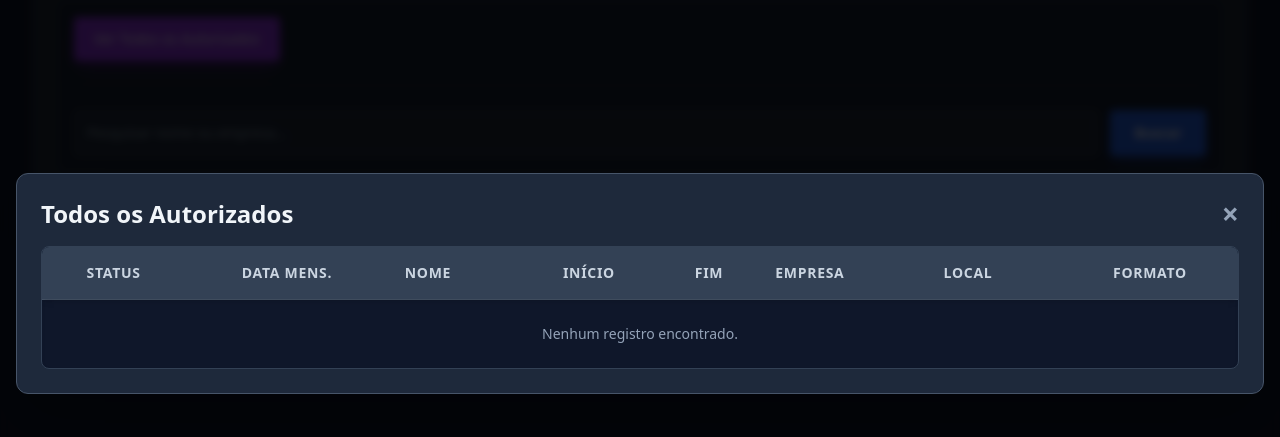
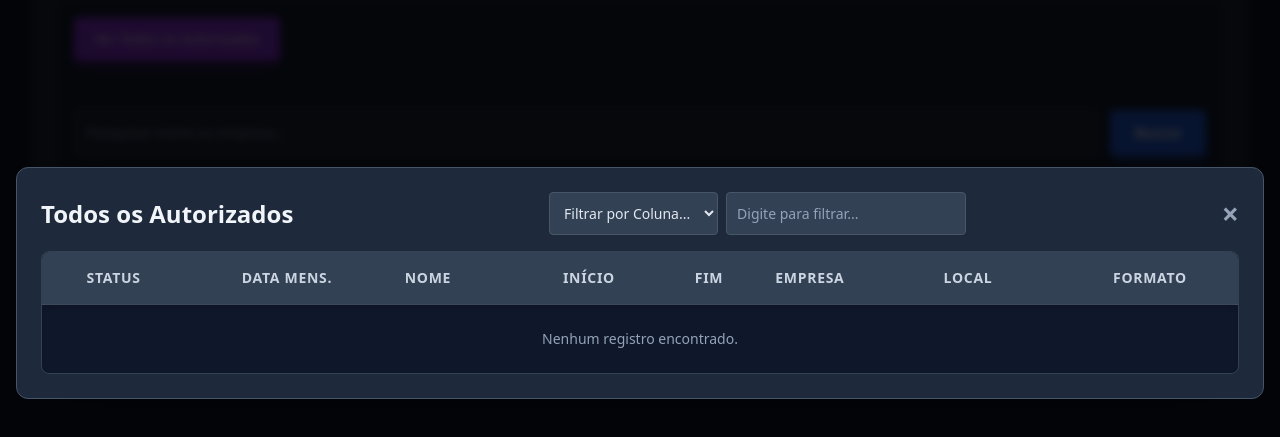
Before and after one commit to RSRocha20/consulta-autorizados, a website: page public/index.html in a window 1280 px wide. Both pictures are taken after a click on the button "Ver Todos os Autorizados". Shown: the part 117-554 px from the top of the page. Drawn offline with nearby package versions, Linux system fonts and the light colour scheme; no server answers.

Commit message:
Adiciona opcao de filtro por coluna na tabela

```diff
--- a/public/index.html
+++ b/public/index.html
@@ -63,8 +63,25 @@
     <div id="modal-tabela" class="fixed inset-0 bg-black/80 hidden flex justify-center items-center z-40 backdrop-blur-sm p-2 md:p-4">
         <div class="bg-slate-800 border border-slate-600 p-4 md:p-6 rounded-xl shadow-2xl w-full max-w-7xl max-h-[95vh] flex flex-col">
 
-            <div class="flex justify-between items-center mb-4">
+            <div class="flex flex-col md:flex-row justify-between items-center mb-4 gap-4">
                 <h2 id="titulo-modal-tabela" class="text-xl md:text-2xl font-bold text-slate-100">Resultados</h2>
+
+                <!-- Barra de Filtro por Coluna na Tabela -->
+                <div class="flex flex-col sm:flex-row gap-2 w-full md:w-auto">
+                    <select id="filtro-coluna" class="bg-slate-700 border border-slate-600 text-slate-200 p-2.5 rounded text-sm focus:outline-none focus:border-blue-500">
+                        <option value="todos">Filtrar por Coluna...</option>
+                        <option value="status">Status</option>
+                        <option value="data_mensagem">Data Mensagem</option>
+                        <option value="nome">Nome</option>
+                        <option value="inicio_autorizacao">Início</option>
+                        <option value="fim_autorizacao">Fim</option>
+                        <option value="empresa">Empresa</option>
+                        <option value="local_autorizacao">Local</option>
+                        <option value="formato_envio">Formato</option>
+                    </select>
+                    <input type="text" id="filtro-valor" placeholder="Digite para filtrar..." class="bg-slate-700 border border-slate-600 text-slate-200 placeholder-slate-400 p-2.5 rounded text-sm focus:outline-none focus:border-blue-500 w-full sm:w-60" oninput="aplicarFiltroColuna()">
+                </div>
+
                 <button onclick="fecharModalTabela()" class="text-slate-400 hover:text-red-400 transition-colors font-bold text-3xl leading-none">&times;</button>
             </div>
 
@@ -148,6 +165,7 @@
 
     <script>
         let todosRegistros = [];
+        let registrosAtuaisNaTabela = [];
         let isAdmin = localStorage.getItem('isAdmin') === 'true';
 
         const modalManual = document.getElementById('modal-manual');
@@ -248,6 +266,8 @@
         function fecharModalTabela() {
             modalTabela.classList.add('hidden');
             campoPesquisa.value = '';
+            document.getElementById('filtro-coluna').value = 'todos';
+            document.getElementById('filtro-valor').value = '';
         }
 
         function removerAcentos(str) {
@@ -434,14 +454,43 @@
             );
 
             document.getElementById('titulo-modal-tabela').innerText = `Resultados para: "${inputVal}"`;
+            document.getElementById('filtro-coluna').value = 'todos';
+            document.getElementById('filtro-valor').value = '';
+            registrosAtuaisNaTabela = filtrados;
             renderizarTabela(filtrados);
             modalTabela.classList.remove('hidden');
         }
 
         function verTodos() {
             document.getElementById('titulo-modal-tabela').innerText = "Todos os Autorizados";
+            document.getElementById('filtro-coluna').value = 'todos';
+            document.getElementById('filtro-valor').value = '';
+            registrosAtuaisNaTabela = todosRegistros;
             renderizarTabela(todosRegistros);
             modalTabela.classList.remove('hidden');
+        }
+
+        function aplicarFiltroColuna() {
+            const coluna = document.getElementById('filtro-coluna').value;
+            const valorFiltro = removerAcentos(document.getElementById('filtro-valor').value.trim().toLowerCase());
+
+            if (coluna === 'todos' || !valorFiltro) {
+                renderizarTabela(registrosAtuaisNaTabela);
+                return;
+            }
+
+            const filtrados = registrosAtuaisNaTabela.filter(item => {
+                if (coluna === 'status') {
+                    const ativo = isValido(item.data_mensagem, item.fim_autorizacao);
+                    const statusStr = ativo ? 'valido' : 'vencido';
+                    return statusStr.includes(valorFiltro);
+                }
+
+                const valorColuna = item[coluna] ? String(item[coluna]) : '';
+                return removerAcentos(valorColuna.toLowerCase()).includes(valorFiltro);
+            });
+
+            renderizarTabela(filtrados);
         }
 
         async function carregarDados() {
```
